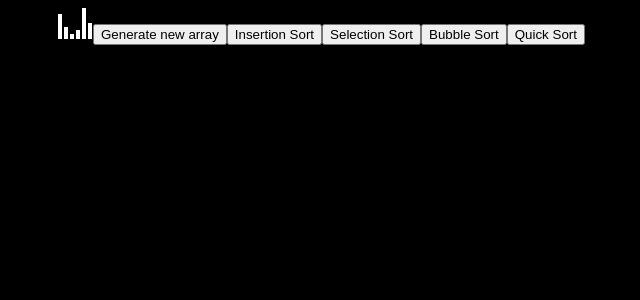
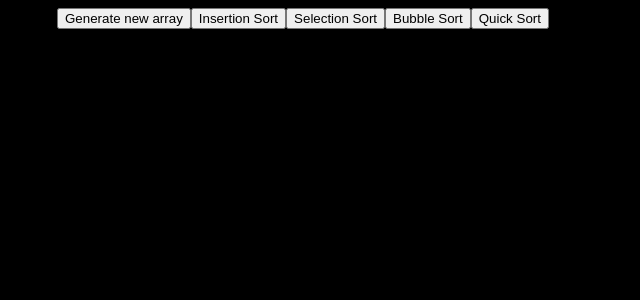
Before and after one commit to NicolasPCouts/sorting-visualizer, a React (Create React App) app: page / in a window 1280 px wide. Shown: the top 300 px of the page, without its empty margins (43-683 px from the left). Built offline with nearby package versions, Linux system fonts and the light colour scheme.

Commit message:
fixing a bug

```diff
--- a/src/SortingVisualizer/SortingVisualizer.jsx
+++ b/src/SortingVisualizer/SortingVisualizer.jsx
@@ -7,7 +7,7 @@ import GetQuickSortAnimation from '../SortingAlgorithms/QuickSort'
 
 const NORMAL_COLOR = 'white';
 const CHANGED_COLOR = 'red';
-const AFTER_CHANGE_COLOR = 'green';
+const AFTER_CHANGE_COLOR = 'rgb(4, 255, 0)';
 
 
 export default class SortingVisualizer extends React.Component{
@@ -22,8 +22,8 @@ export default class SortingVisualizer extends React.Component{
     }
 
     componentDidMount(){
-        //this.resetArray();
-        this.setState({arrayToSort:[50,23,9,18,61,32]});
+        this.resetArray();
+        this.setState({arrayToSort:[], prevChanged:[]});
     }
 
     resetArray(){
```
